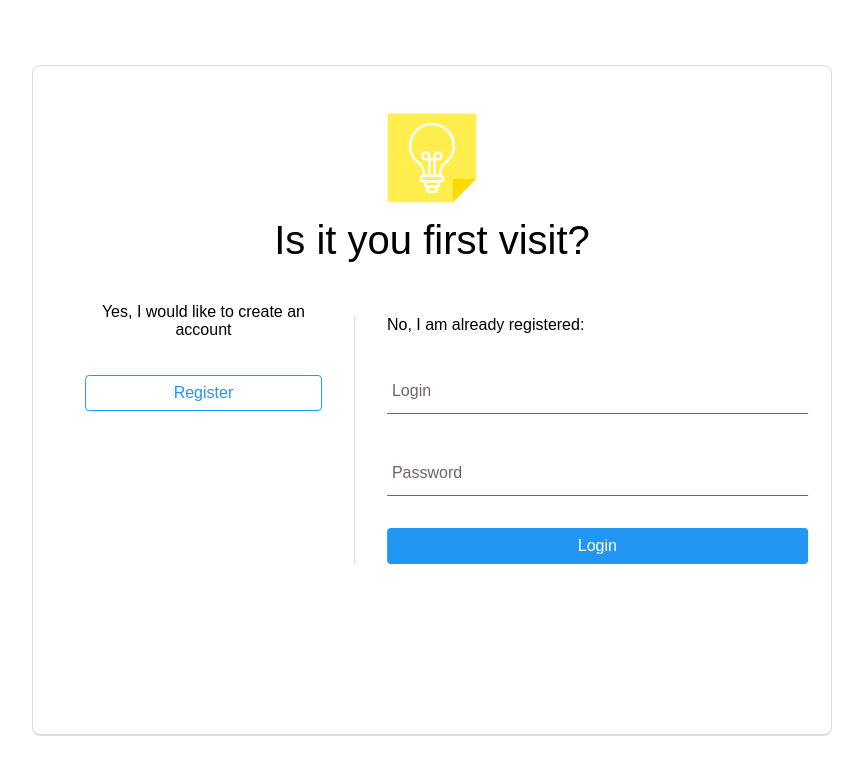
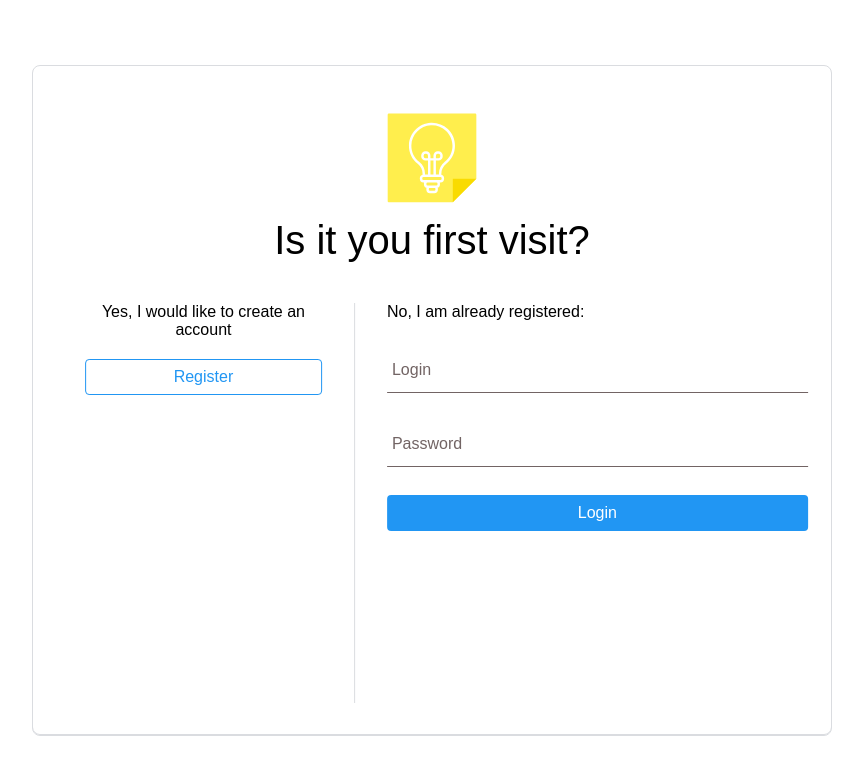
Before and after one commit to TheOpti/my-notes-fe, a React app: page / in a window 1280 px wide. Shown: the top 774 px of the page, without its empty margins (208-1071 px from the left). Built offline with nearby package versions, Linux system fonts and the light colour scheme; no server answers.

Commit message:
MN-19 Rewrite Login to functional component, fix styles

```diff
--- a/package.json
+++ b/package.json
@@ -71,9 +71,6 @@
       "eslint",
       "jest --no-cache --findRelatedTests"
     ],
-    "**/*.{scss,css}": [
-      "stylelint --fix"
-    ],
     "*.js": "eslint --cache --fix",
     "*.{js,css,md}": "prettier --write"
   }
--- a/src/components/Input/styles.css
+++ b/src/components/Input/styles.css
@@ -1,6 +1,6 @@
 .root {
 	position: relative;
-  margin: 8px 0;
+	margin: 4px 0;
 	max-width: var(--max-form-elem-width);
 	width: 100%;
 	color: var(--main-dark-gray-color);
@@ -23,7 +23,8 @@
 
 .input:focus ~ .label,
 .input:valid ~ .label {
-  top: -14px;
+	top: -8px;
+	left: -1px;
 	font-size: 12px;
 	color: var(--main-blue-color);
 }
--- a/src/pages/Login/index.tsx
+++ b/src/pages/Login/index.tsx
@@ -1,4 +1,4 @@
-import React, { PureComponent } from 'react';
+import React, { useState } from 'react';
 import cx from 'classnames';
 
 import { AuthContext } from 'context/auth';
@@ -17,25 +17,15 @@ const FORM_TYPES = {
 	REGISTER: 'register',
 };
 
-class Login extends PureComponent {
-	state = {
-		activeForm: FORM_TYPES.LOGIN,
+const Login = () => {
+	const [formType, setFormType] = useState<string>(FORM_TYPES.LOGIN);
+
+	const toggleActiveSection = (): void => {
+		const newFormType = formType === FORM_TYPES.REGISTER ? FORM_TYPES.LOGIN : FORM_TYPES.REGISTER;
+		setFormType(newFormType);
 	};
 
-	switchActiveSection = (): void => {
-		const { activeForm } = this.state;
-
-		if (activeForm === FORM_TYPES.REGISTER) {
-			this.setState({ activeForm: FORM_TYPES.LOGIN });
-		} else {
-			this.setState({ activeForm: FORM_TYPES.REGISTER });
-		}
-	};
-
-	render(): React.ReactNode {
-		const { activeForm } = this.state;
-
-		const registerFormActive = activeForm === FORM_TYPES.REGISTER;
+	const registerFormActive = formType === FORM_TYPES.REGISTER;
 	const switcherSectionTitle = registerFormActive
 		? 'No, I already have an account'
 		: 'Yes, I would like to create an account';
@@ -69,7 +59,7 @@ class Login extends PureComponent {
 					<div className={styles.oneThird}>
 						<div className={styles.sectionTitle}>{switcherSectionTitle}</div>
 						<Button
-								onClickHandler={this.switchActiveSection}
+							onClickHandler={toggleActiveSection}
 							classname={styles.switcherBtn}
 							label={switcherBtnTitle}
 							color="outlined"
@@ -86,7 +76,6 @@ class Login extends PureComponent {
 			</div>
 		</div>
 	);
-	}
-}
+};
 
 export default Login;
--- a/src/pages/Login/styles.css
+++ b/src/pages/Login/styles.css
@@ -32,6 +32,7 @@
 	height: 1px;
 	transition: transform 0.3s;
 	white-space: nowrap;
+	display: flex;
 }
 
 .registerFormPosition {
@@ -44,19 +45,19 @@
 
 .switcherBtn {
 	width: 100%;
-  margin-top: 24px;
+	margin-top: 12px;
 }
 
 .oneThird {
 	display: inline-block;
-  width: 33%;
+	min-width: 33%;
 	text-align: center;
 }
 
 .twoThird {
 	transition: width 0.3s;
 	display: inline-block;
-  width: calc(66% - 20px);
+	min-width: calc(66% - 20px);
 }
 
 .twoThird:first-of-type {
@@ -76,6 +77,7 @@
 }
 
 .sectionTitle {
-  height: 48px;
+	height: 32px;
+	margin-bottom: 12px;
 	white-space: normal;
 }
```
Lines whose indentation alone changed are shown as unchanged.
